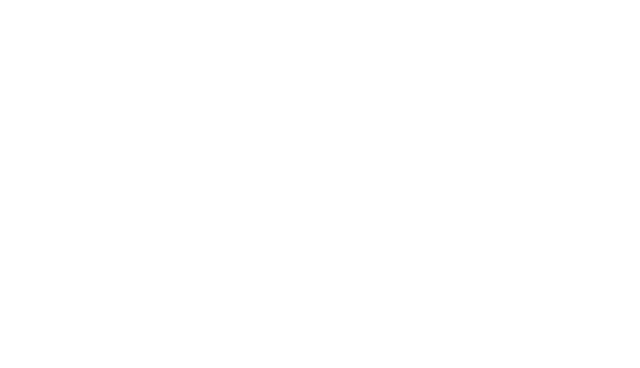
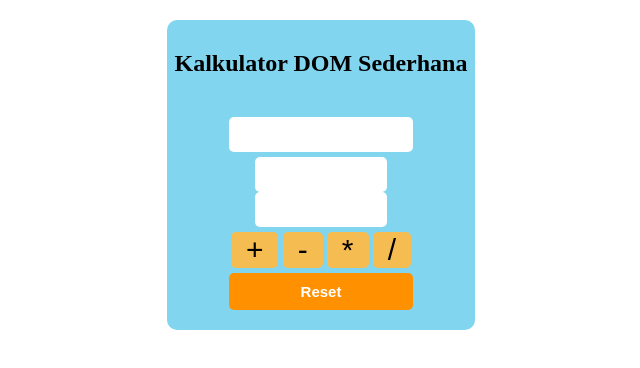
Before and after one commit to Awal5/kalkulator-dom, a plain HTML site: page index.html in a window 1280 px wide. Shown: the whole page, without its empty margins (319-959 px from the left). Drawn offline with Linux system fonts and the light colour scheme.

Commit message:
kalkulator dom sederhana sudah selesai

```diff
--- a/assets/css/style.css
+++ b/assets/css/style.css
@@ -0,0 +1,69 @@
+body {
+  box-sizing: border-box;
+  padding: 0;
+  margin: 0;
+}
+.container {
+  margin: auto;
+  width: 80%;
+  text-align: center;
+}
+
+main {
+  width: 30%;
+  margin: auto;
+  background-color: rgb(130, 213, 238);
+  border-radius: 10px;
+}
+main h2 {
+  padding-top: 30px;
+}
+form {
+  padding: 20px 0;
+  width: 60%;
+  margin: auto;
+  display: flex;
+  flex-direction: column;
+  gap: 5px;
+}
+
+.number {
+  width: 112px;
+}
+
+.number,
+.result {
+  padding: 10px;
+  border-radius: 5px;
+  border: none;
+}
+
+.operators {
+  display: flex;
+  justify-content: space-around;
+}
+
+.operator {
+  padding: 1px 15px;
+  font-size: 30px;
+  border: none;
+  background-color: rgb(245, 188, 82);
+  border-radius: 5px;
+  cursor: pointer;
+}
+
+.reset {
+  padding: 10px;
+  border: none;
+  background-color: rgb(255, 145, 0);
+  color: white;
+  font-weight: bold;
+  font-size: 15px;
+  border-radius: 5px;
+  cursor: pointer;
+}
+
+.operator:active,
+.reset:active {
+  opacity: 0.5;
+}
--- a/assets/js/script.js
+++ b/assets/js/script.js
@@ -0,0 +1,44 @@
+const firstNumber = document.getElementById("firstNumber");
+const secondNumber = document.getElementById("secondNumber");
+const displayResult = document.querySelector("#result");
+const reset = document.querySelector(".reset");
+const plus = document.querySelector(".plus");
+const minus = document.querySelector(".minus");
+const double = document.querySelector(".double");
+const divide = document.querySelector(".divide");
+
+plus.addEventListener("click", function (e) {
+  e.preventDefault();
+  const firstValue = parseInt(firstNumber.value);
+  const secondValue = parseInt(secondNumber.value);
+  const result = firstValue + secondValue;
+  displayResult.value = result;
+});
+minus.addEventListener("click", function (e) {
+  e.preventDefault();
+  const firstValue = parseInt(firstNumber.value);
+  const secondValue = parseInt(secondNumber.value);
+  const result = firstValue - secondValue;
+  displayResult.value = result;
+});
+double.addEventListener("click", function (e) {
+  e.preventDefault();
+  const firstValue = parseInt(firstNumber.value);
+  const secondValue = parseInt(secondNumber.value);
+  const result = firstValue * secondValue;
+  displayResult.value = result;
+});
+divide.addEventListener("click", function (e) {
+  e.preventDefault();
+  const firstValue = parseInt(firstNumber.value);
+  const secondValue = parseInt(secondNumber.value);
+  const result = firstValue / secondValue;
+  displayResult.value = result;
+});
+
+reset.addEventListener("click", function (e) {
+  e.preventDefault();
+  firstNumber.value = "";
+  secondNumber.value = "";
+  displayResult.value = "";
+});
--- a/index.html
+++ b/index.html
@@ -11,6 +11,25 @@
 </head>
 
 <body>
+    <div class="container">
+        <main>
+            <h2>Kalkulator DOM Sederhana</h2>
+            <form>
+                <input class="result" id="result" readonly />
+                <div class="numbers">
+                    <input type="text" class="number" id="firstNumber">
+                    <input type="text" class="number" id="secondNumber">
+                </div>
+                <div class="operators">
+                    <button class="operator plus">+</button>
+                    <button class="operator minus">-</button>
+                    <button class="operator double">*</button>
+                    <button class="operator divide">/</button>
+                </div>
+                <button class="reset">Reset</button>
+            </form>
+        </main>
+    </div>
 
     <script src="./assets/js/script.js"></script>
 </body>
```
